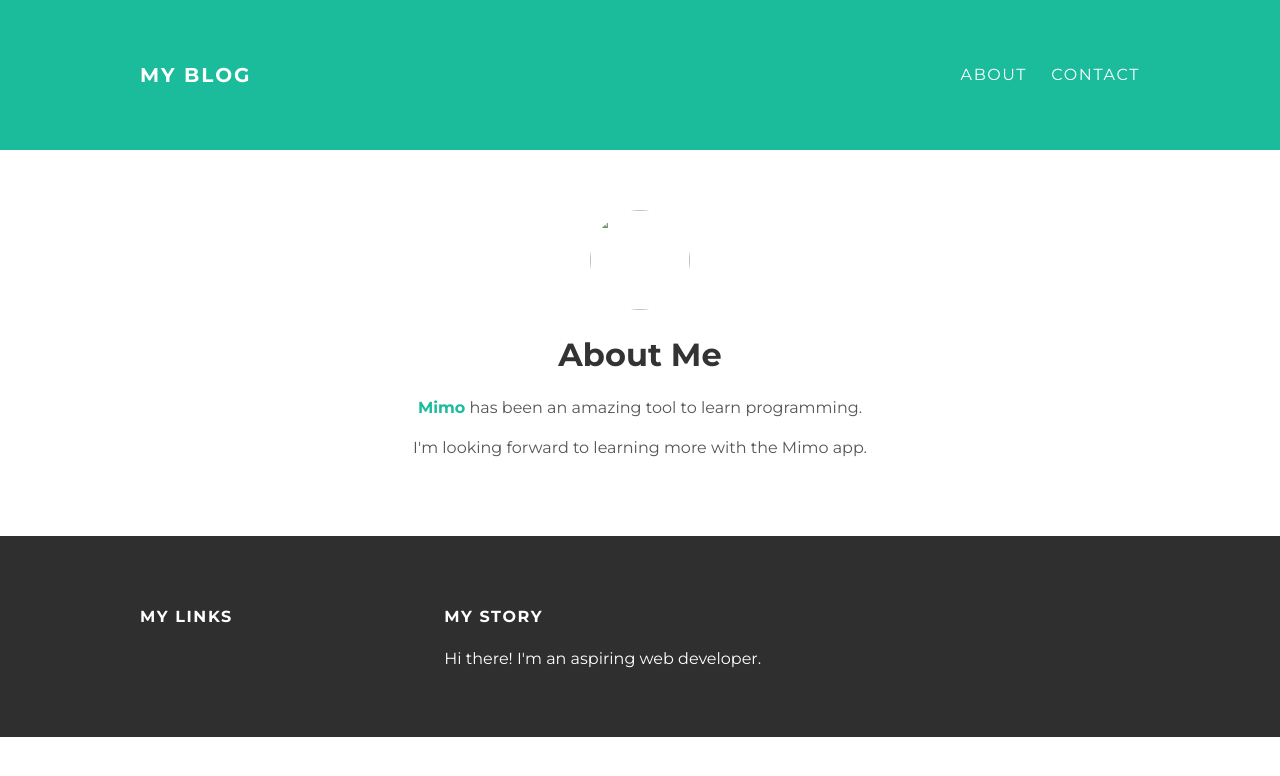
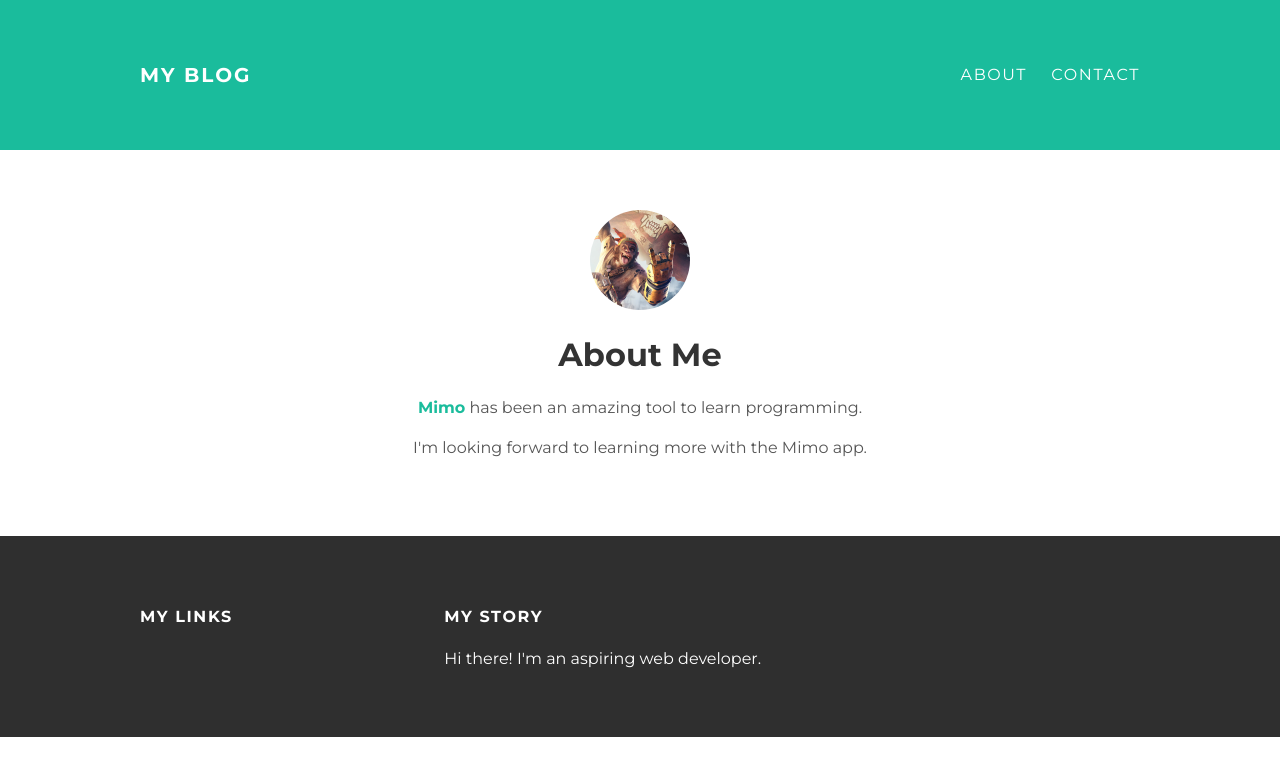
Before and after one commit to tjhootman/tjhootman.github.io, a plain HTML site: page about.html in a window 1280 px wide. Drawn offline with Linux system fonts and the light colour scheme.

Commit message:
Update about.html

```diff
--- a/about.html
+++ b/about.html
@@ -19,7 +19,7 @@
     <div class="container">
       <div class="about">
         <div class="about-author">
-          <img src="1.jpg" width=100px height=100px>
+          <img src="BGE2_KNOX_400x400.jpg" width=100px height=100px>
         </div>
         <h1 class="about-title">About Me</h1>
         <div class="about-content">
```
